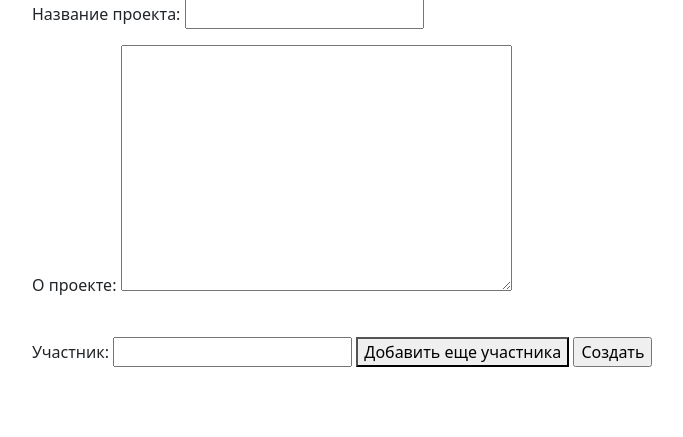
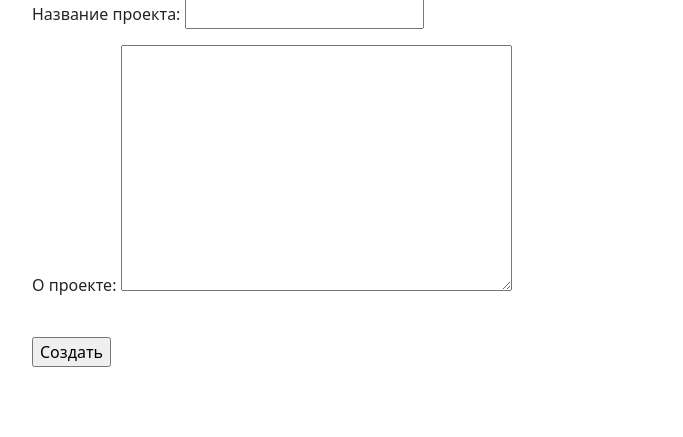
Before and after one commit to Quatry/django_project_site, a Django app: page /projects/create_project/ in a window 1280 px wide. Shown: the part 84-521 px from the top of the page, without its empty margins (50-733 px from the left). Run offline with Django 4.2, Linux system fonts and the light colour scheme.

Commit message:
Убрал добавление участника при создании проекта

```diff
--- a/project/templates/create_project.html
+++ b/project/templates/create_project.html
@@ -4,7 +4,7 @@
 <form action=" {% url 'app:create_project' %}" method="post" id="create">
     {% csrf_token %}
     {{project.as_p}} <br>
-    {{participant}} <button type="button" value="add" formaction="add_participant">Добавить еще участника</button>
+<!--    {{participant}} <button type="button" value="add" formaction="add_participant">Добавить еще участника</button>-->
     <input type="submit" value="Создать" form="create">
 </form>
 {% endblock %}
```
